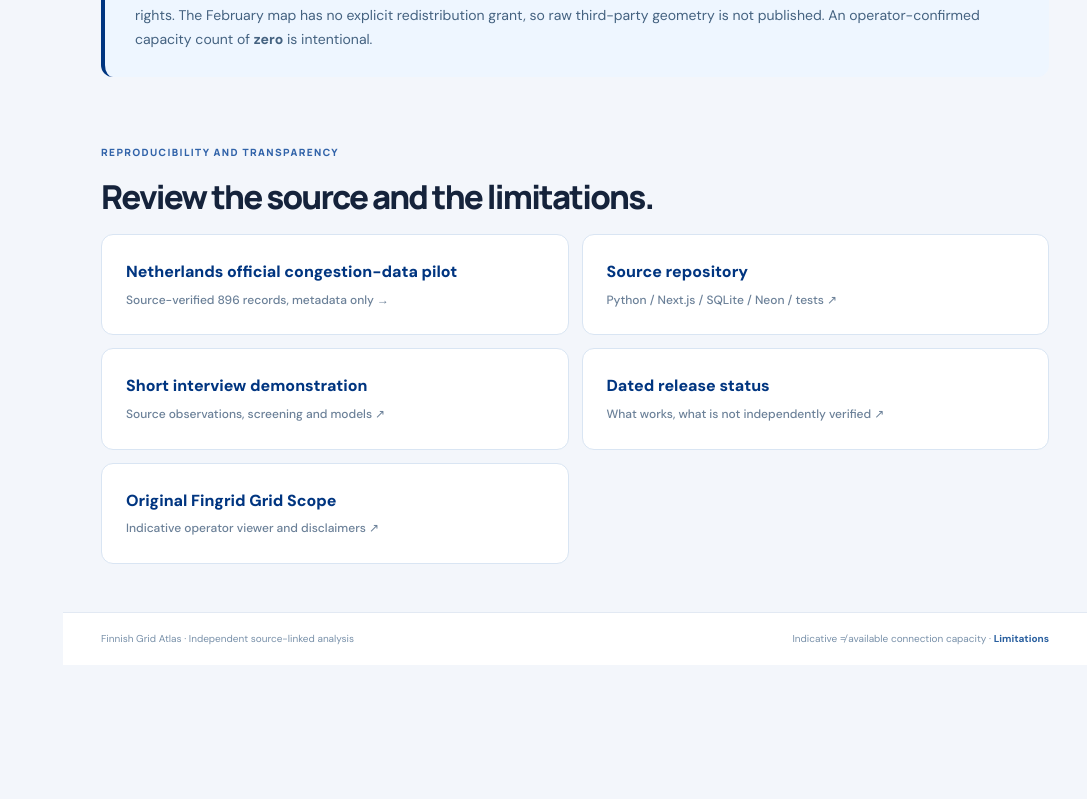
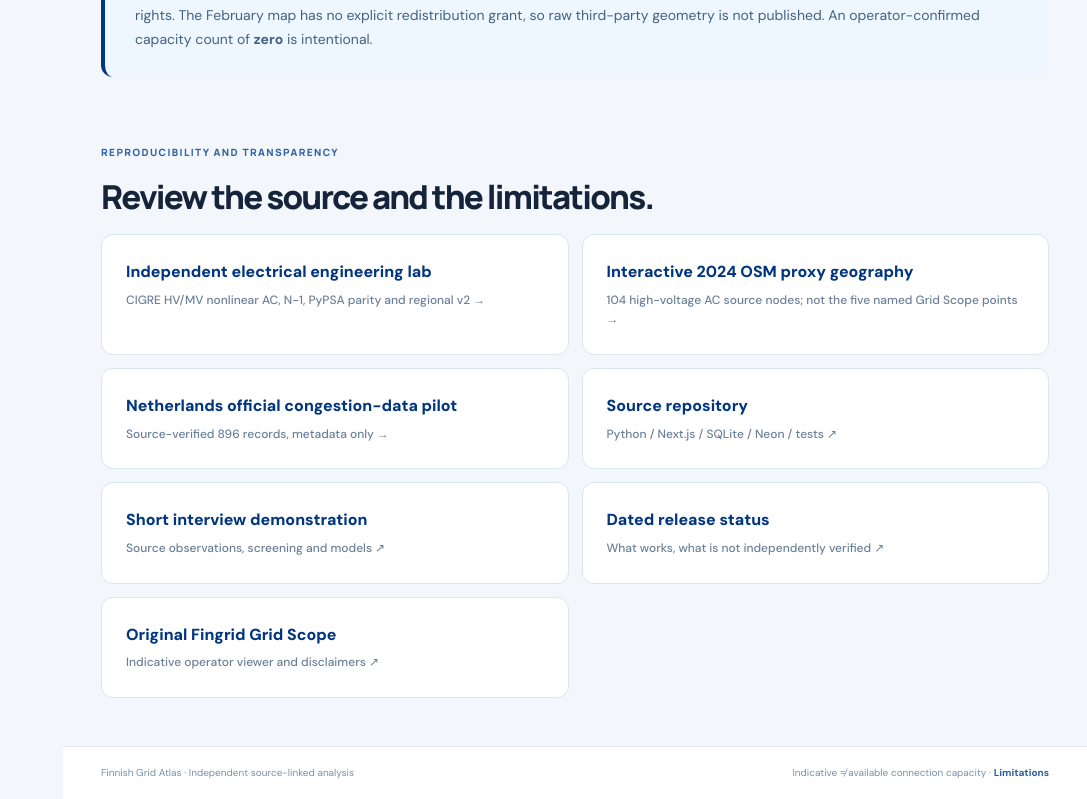
Before and after one commit to abhijith-sivaprasadan/finnish-grid-connection-evidence, a Next.js app in the folder website/: page /case-study in a window 1280 px wide. Shown: the part 2436-3235 px from the top of the page, without its empty margins (193-1280 px from the left). Before the commit the page ends 3101 px from the top, so only its background shows below. Built offline with nearby package versions, Linux system fonts and the light colour scheme.

Commit message:
Link benchmark/OSM engineering research and HTTP smoke verification: website/src/app/case-study/page.tsx

```diff
--- a/website/src/app/case-study/page.tsx
+++ b/website/src/app/case-study/page.tsx
@@ -60,6 +60,8 @@ export default function CaseStudy(){
   <section className="section"><div className="wrap">
    <div className="section-intro"><p className="eyebrow">Reproducibility and transparency</p><h2>Review the source and the limitations.</h2></div>
    <div className="source-links">
+    <Link href="/engineering">Independent electrical engineering lab <span>CIGRE HV/MV nonlinear AC, N−1, PyPSA parity and regional v2 →</span></Link>
+    <Link href="/network-map">Interactive 2024 OSM proxy geography <span>104 high-voltage AC source nodes; not the five named Grid Scope points →</span></Link>
     <Link href="/netherlands">Netherlands official congestion-data pilot <span>Source-verified 896 records, metadata only →</span></Link>
     <a href="https://github.com/abhijith-sivaprasadan/finnish-grid-connection-evidence" target="_blank" rel="noreferrer">Source repository <span>Python / Next.js / SQLite / Neon / tests ↗</span></a>
     <a href="https://github.com/abhijith-sivaprasadan/finnish-grid-connection-evidence/blob/main/docs/KRIOS_DEMO.md" target="_blank" rel="noreferrer">Short interview demonstration <span>Source observations, screening and models ↗</span></a>
```
